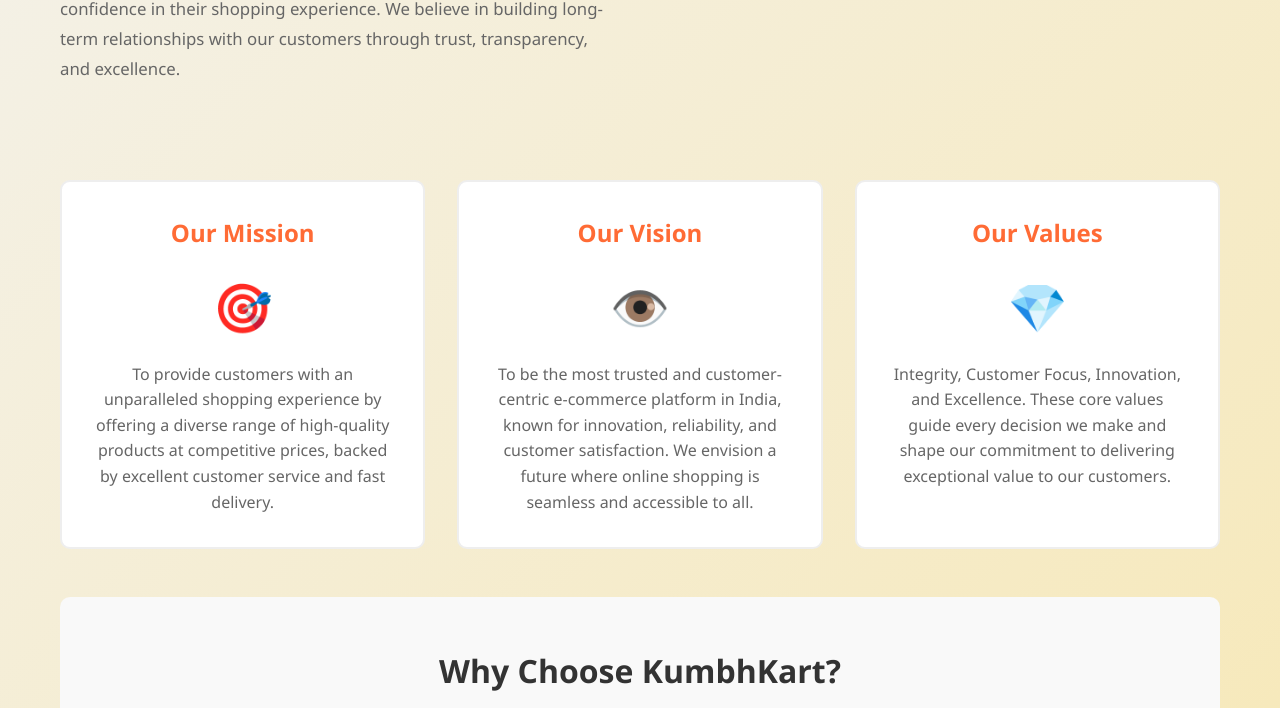
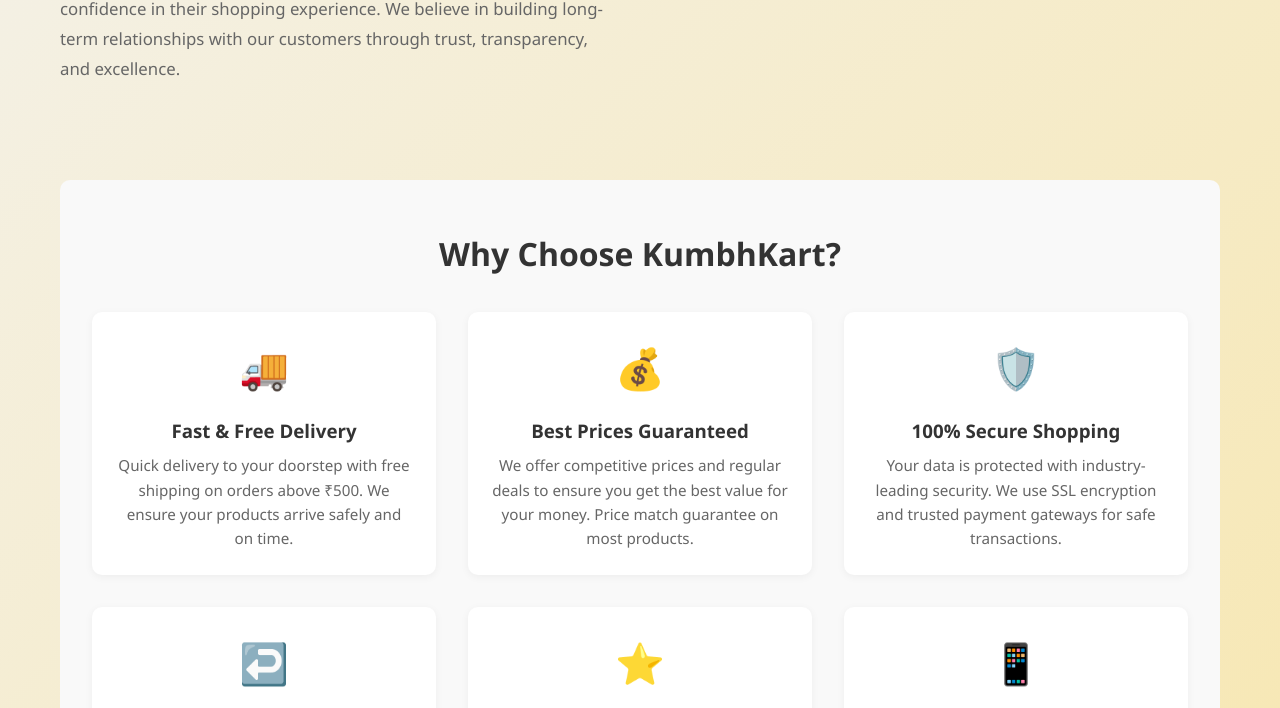
Before and after one commit to parth-k17/KumbhKart, a plain HTML site: page about.html in a window 1280 px wide. Shown: the part 675-1383 px from the top of the page. Drawn offline with Linux system fonts and the light colour scheme.

Commit message:
Update about.html with latest manual changes

```diff
--- a/about.html
+++ b/about.html
@@ -42,23 +42,7 @@
       </div>
     </section>
 
-    <section class="mission-vision">
-      <div class="mission-card">
-        <h3>Our Mission</h3>
-        <div class="card-icon">🎯</div>
-        <p>To provide customers with an unparalleled shopping experience by offering a diverse range of high-quality products at competitive prices, backed by excellent customer service and fast delivery.</p>
-      </div>
-      <div class="mission-card">
-        <h3>Our Vision</h3>
-        <div class="card-icon">👁️</div>
-        <p>To be the most trusted and customer-centric e-commerce platform in India, known for innovation, reliability, and customer satisfaction. We envision a future where online shopping is seamless and accessible to all.</p>
-      </div>
-      <div class="mission-card">
-        <h3>Our Values</h3>
-        <div class="card-icon">💎</div>
-        <p>Integrity, Customer Focus, Innovation, and Excellence. These core values guide every decision we make and shape our commitment to delivering exceptional value to our customers.</p>
-      </div>
-    </section>
+
 
     <section class="why-choose-kumbhkart">
       <h2>Why Choose KumbhKart?</h2>
```
